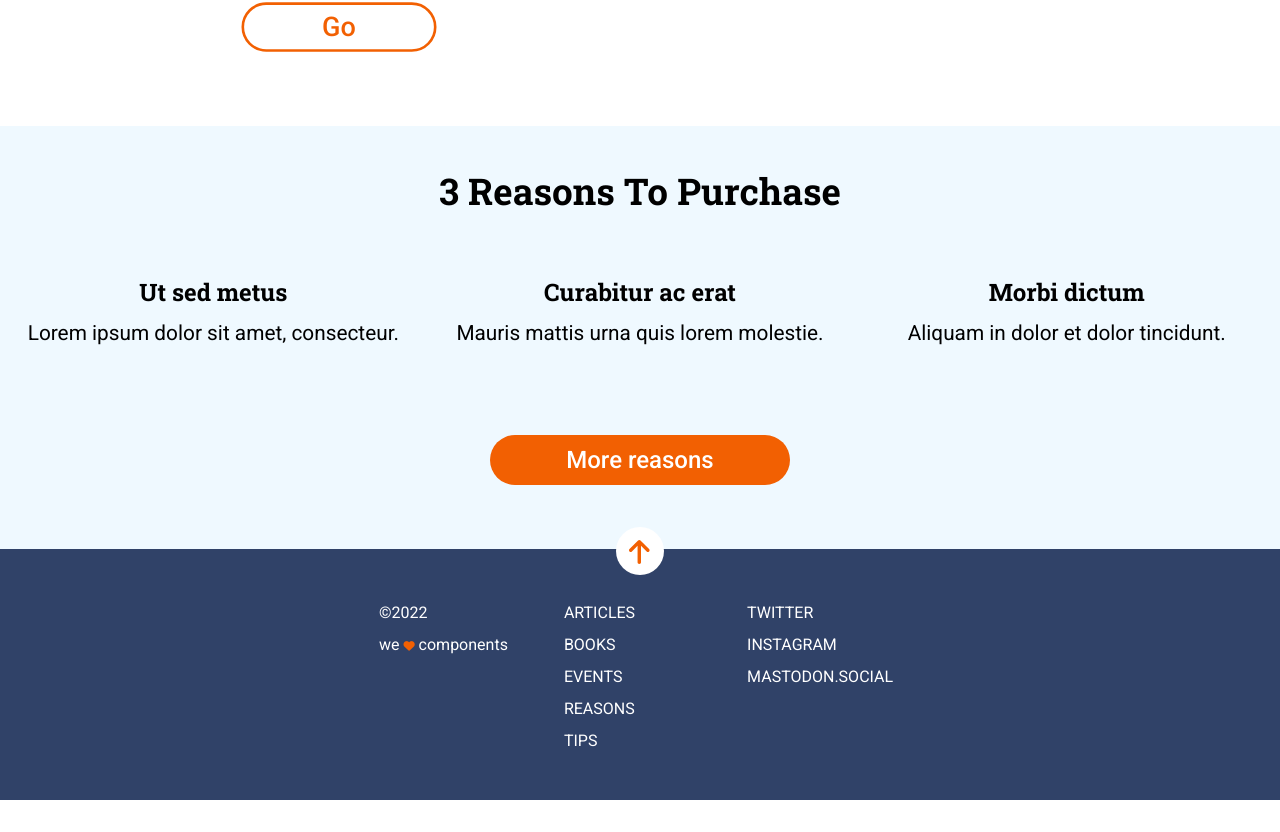
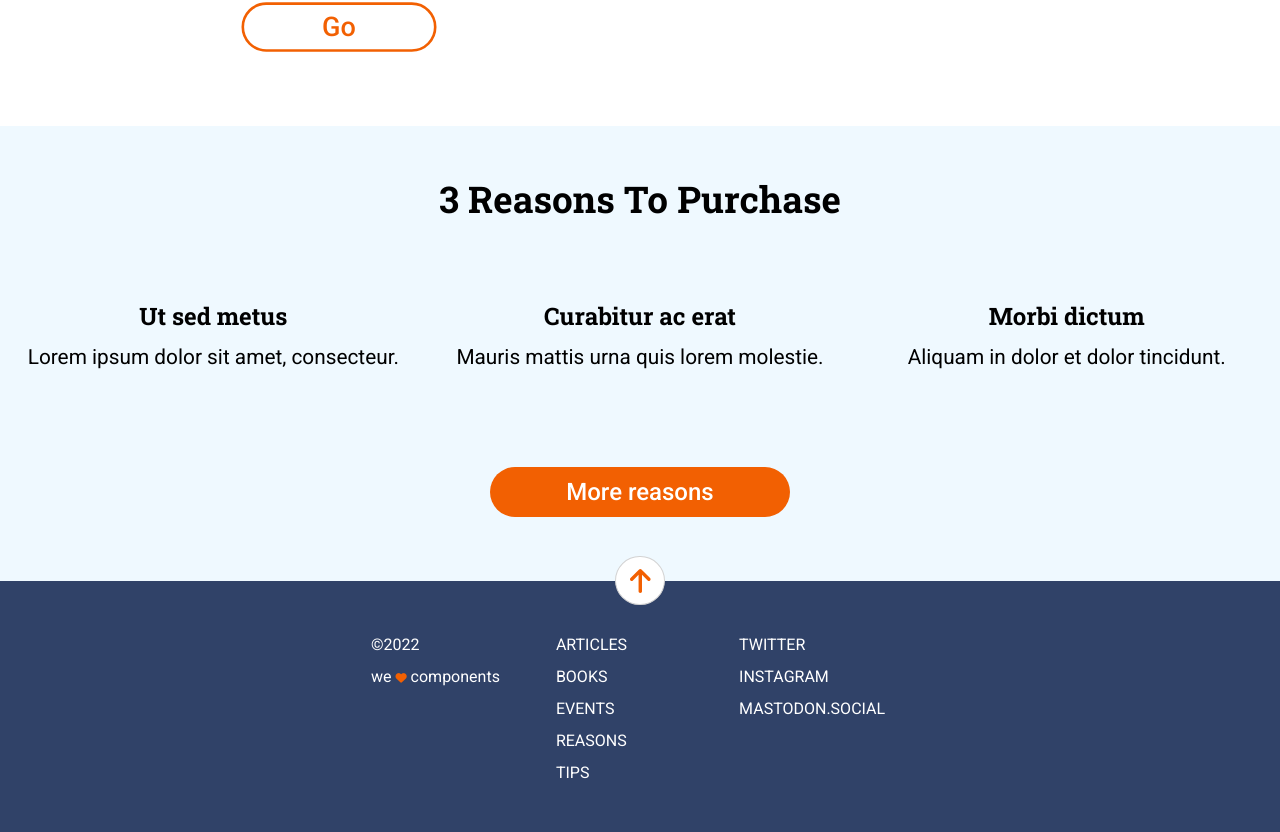
Before and after one commit to Calpurniax/modulo-1-evaluacion-final, a website: page docs/index.html in a window 1280 px wide. Shown: the part 1134-1966 px from the top of the page. Before the commit the page ends 1934 px from the top, so only its background shows below. Drawn offline with Linux system fonts and the light colour scheme.

Commit message:
fix footer

```diff
--- a/docs/index.html
+++ b/docs/index.html
@@ -47,10 +47,10 @@
       </div>
 
       <button class="reasons__button">More reasons</button>
-      <div class="reasons__arrow"><a href="#hero"><img src="./assets/images/ico-arrow.svg"></a></div>
     </section>
   </main>
   <footer class="footer">
+      <div class="footer__arrow"><a href="#hero"><img src="./assets/images/ico-arrow.svg"></a></div>
       <nav class="footer__nav">
           <ul class="footer__nav--web">
               <li class="footer__nav--li"><a href="https://adalab.es/">Articles</a></li>
--- a/src/scss/layout/_footer.scss
+++ b/src/scss/layout/_footer.scss
@@ -5,6 +5,8 @@
     text-align: center;
     display: flex;
     flex-direction: column;
+    position: relative;
+    align-items: center;
     padding-top: 4rem;
     padding-bottom: 3rem;
         @media all and (min-width: 768px){
@@ -13,6 +15,7 @@
             text-align: left;
             padding-top: 3rem;
             padding-bottom: 1rem;
+            align-items: flex-start;
         }
         @media all and (min-width: 1200px){
             justify-content: center;
@@ -54,7 +57,7 @@
         }
         @media all and (min-width: 1200px){
             padding-right: 3rem;
-            margin-left: 0;
+            margin-left: -1rem;
         }
         &--heart {
             color: $orangecolor;
@@ -65,4 +68,19 @@
             margin-right: 0.1rem;
         }
     }
+    &__arrow {
+    background-color: $whitecolor;
+    width: 2rem;
+    text-align: center;
+    padding: 0.8rem 0.5rem 0.5rem 0.5rem;
+    border: solid lightgrey 0.1rem ;
+    border-radius: 50%;
+    position: absolute;
+    top: -1.6rem;
+    @media all and (min-width: 768px) {
+        left:50%;
+        transform: translate(-50%);
+
+        }
+    }
 }
--- a/src/scss/main.scss
+++ b/src/scss/main.scss
@@ -165,7 +165,7 @@
     align-items: center;
     @media all and (min-width: 768px) {
         grid-template-columns: 1fr 1fr 1fr;
-        grid-template-rows: 1fr 1fr 1fr 1rem;
+        grid-template-rows: 1fr 1fr 1fr;
     }
     &__title {
         font-size: 1.5rem;
@@ -231,7 +231,7 @@
         padding: 0.7rem 2rem 0.7rem 2rem;
         border-radius: 50px;
         margin-top: 2rem;
-        margin-bottom: 3rem;
+        margin-bottom: 4rem;
 
         @media all and (min-width: 768px) {
             grid-column-start: 1;
@@ -243,18 +243,4 @@
         }
 
     }
-    &__arrow {
-        background-color: $whitecolor;
-        text-align: center;
-        width: 2rem;
-        padding: 0.8rem 0.5rem 0.5rem 0.5rem;
-        border-radius: 50%;
-        position: relative;
-        top: 1.5rem;
-        @media all and (min-width: 768px) {
-            top:0.6rem;
-            grid-column-start: 2;
-            grid-row-start: 4;
-        }
-    }
 }
```
Also changed, not shown: src/html/index.html (+0 -1 lines), src/html/partials/footer.html (+1 -0 lines), docs/assets/css/main.css.
